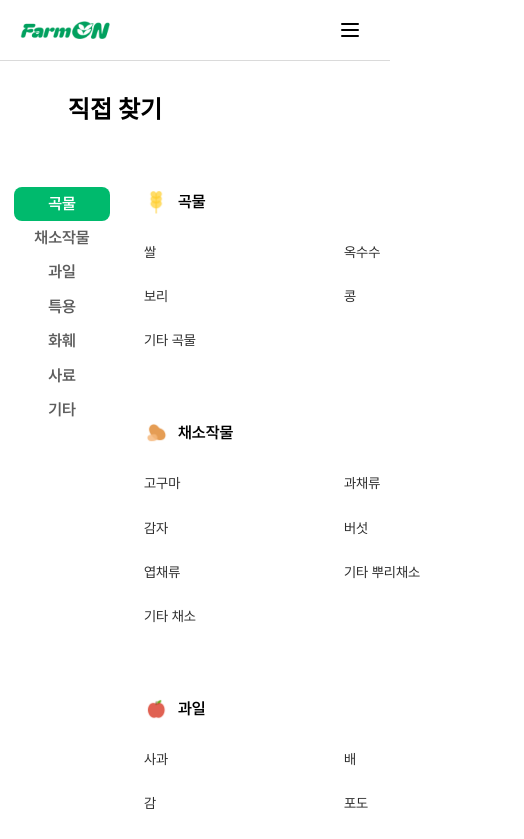
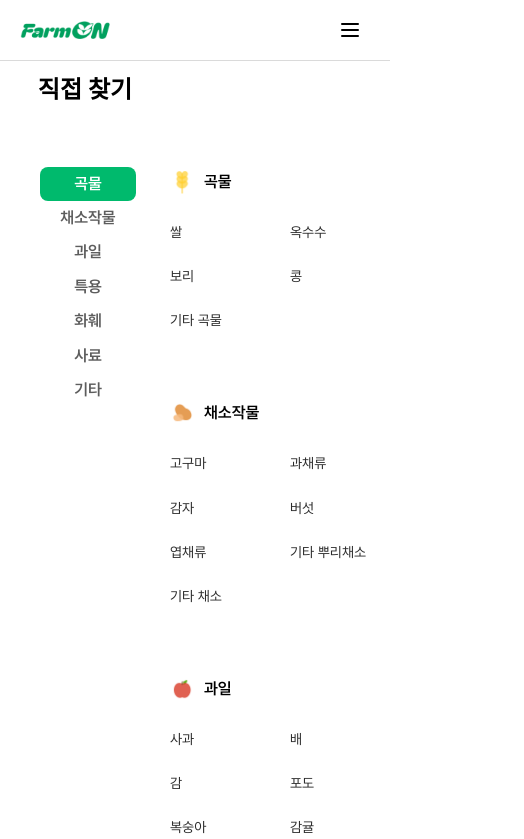
Before and after one commit to Farm-On/FE, a React (Vite) app: page /menu in a window 390 px wide. Shown: the top 839 px of the page, 524 px wide, since content can reach past the window. Built offline with nearby package versions, Linux system fonts and the light colour scheme.

Commit message:
style: 메뉴바 반응형 디자인 수정

```diff
--- a/src/styles/pages/MenuBar.style.ts
+++ b/src/styles/pages/MenuBar.style.ts
@@ -7,15 +7,6 @@ export const Container = styled.div`
   flex-direction: column;
   align-items: center;
   background-color: #ffffff;
-  padding: 40px 20px;
-
-  @media (max-width: 1024px) {
-    padding: 30px;
-  }
-
-  @media (max-width: 768px) {
-    padding: 20px;
-  }
 `;
 
 export const Title = styled.h1`
@@ -37,7 +28,7 @@ export const Title = styled.h1`
 
   @media (max-width: 480px) {
     font-size: 24px;
-    margin-right: 200px;
+    margin-right: 220px;
   }
 `;
 
@@ -205,6 +196,7 @@ export const SubcategoryContainer = styled.div`
   }
 
   @media (max-width: 480px) {
+    grid-template-columns: 100px 100px;
     gap: 8px 20px;
     margin-bottom: 20px;
   }
```
